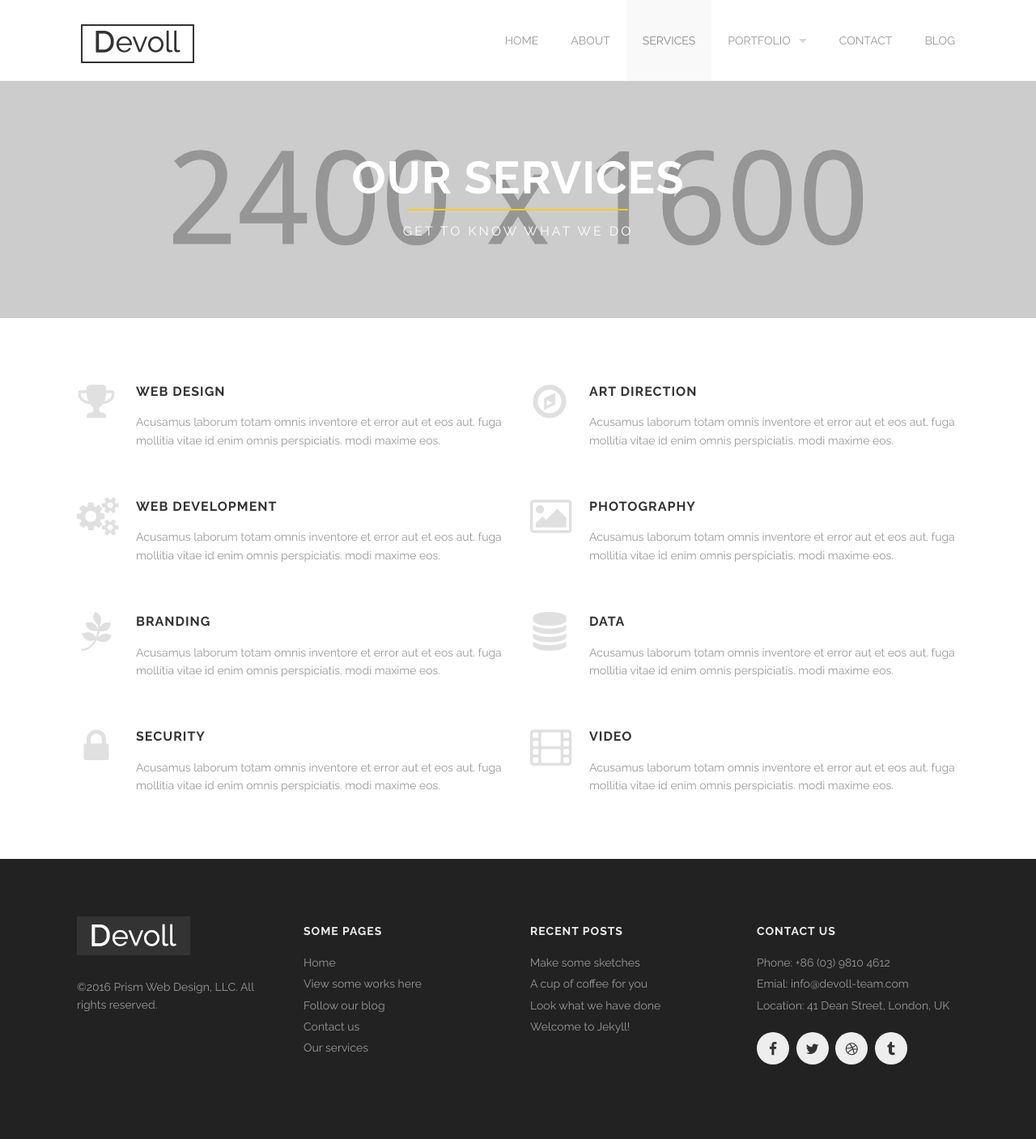
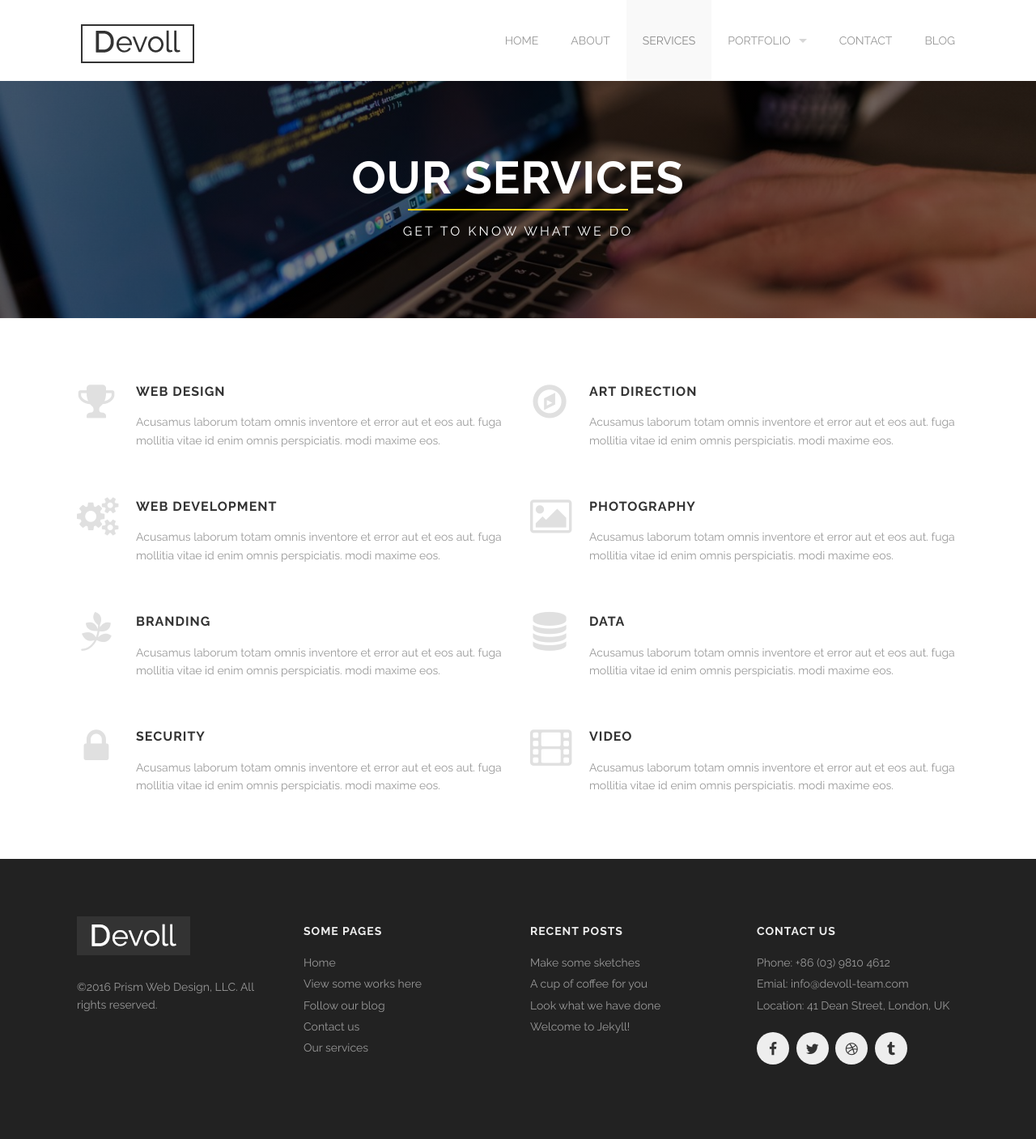
Before and after one commit to prismwebdesign/prismwebdesign-site, a Jekyll site: the page built from services.html, in a window 1280 px wide. Shown: the whole page at 81% size. Built offline with Jekyll 4.4.1, drawn with Linux system fonts in a browser that asks for light colours; comment, search, counter and statistics services are not loaded.

Commit message:
update services page header

```diff
--- /dev/null
+++ b/_sass/_services.scss
@@ -0,0 +1,3 @@
+.services-header {
+  @include adaptive-bg('code.jpeg', .5);
+}
--- a/css/main.scss
+++ b/css/main.scss
@@ -25,3 +25,4 @@
 @import "blog";
 @import "portfolio-page";
 @import "contact";
+@import "services";
--- a/services.html
+++ b/services.html
@@ -30,7 +30,7 @@ services_right:
     desc: Acusamus laborum totam omnis inventore et error aut et eos aut. fuga mollitia vitae id enim omnis perspiciatis. modi maxime eos.
 ---
 
-<div class='full parallax' style='background-image: url(images/@stock/service-page-header.jpg); color: #fff;'>
+<div class='full parallax services-header'>
   <div class='row'>
     <div class='large-12 columns'>
       {% include section-header.html title="Our services" tagline="Get to know what we do" color="#fff" class="big" %}
```
Also changed, not shown: images/resized/1400/code.jpeg (added), images/resized/480/code.jpeg (added), images/resized/800/code.jpeg (added), 1 other file.
